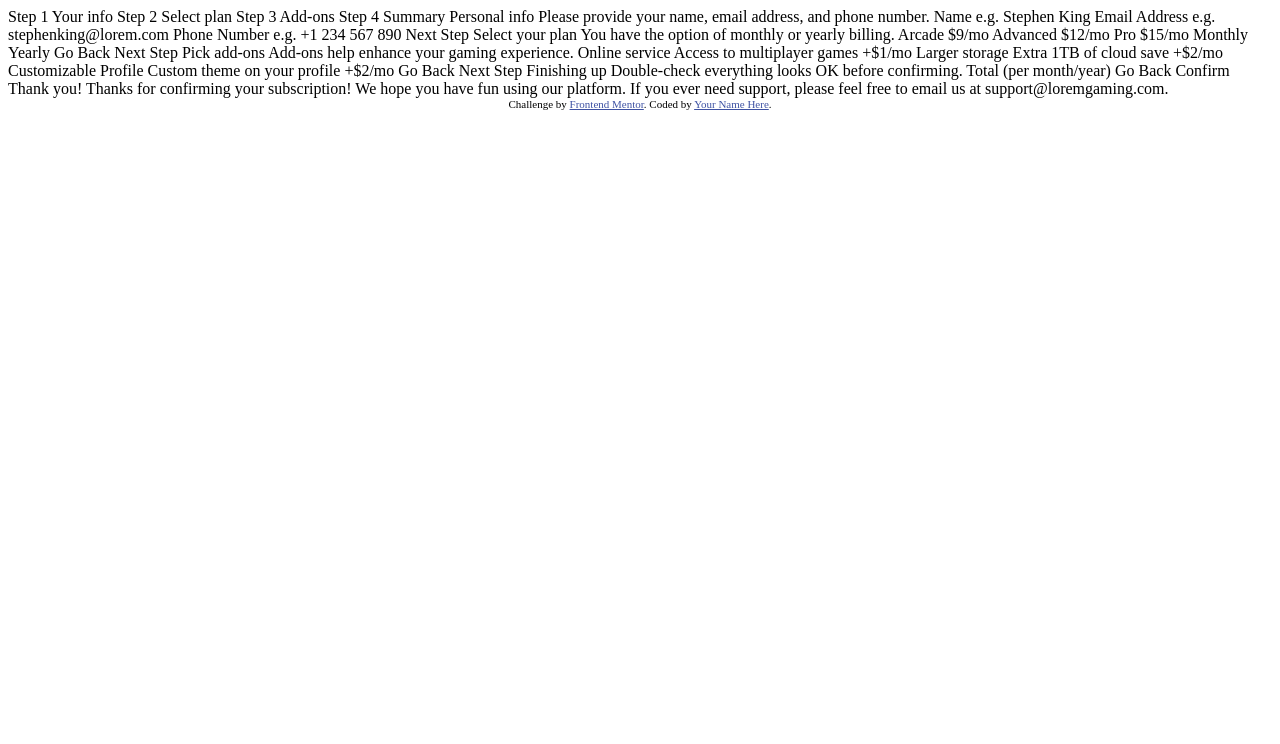
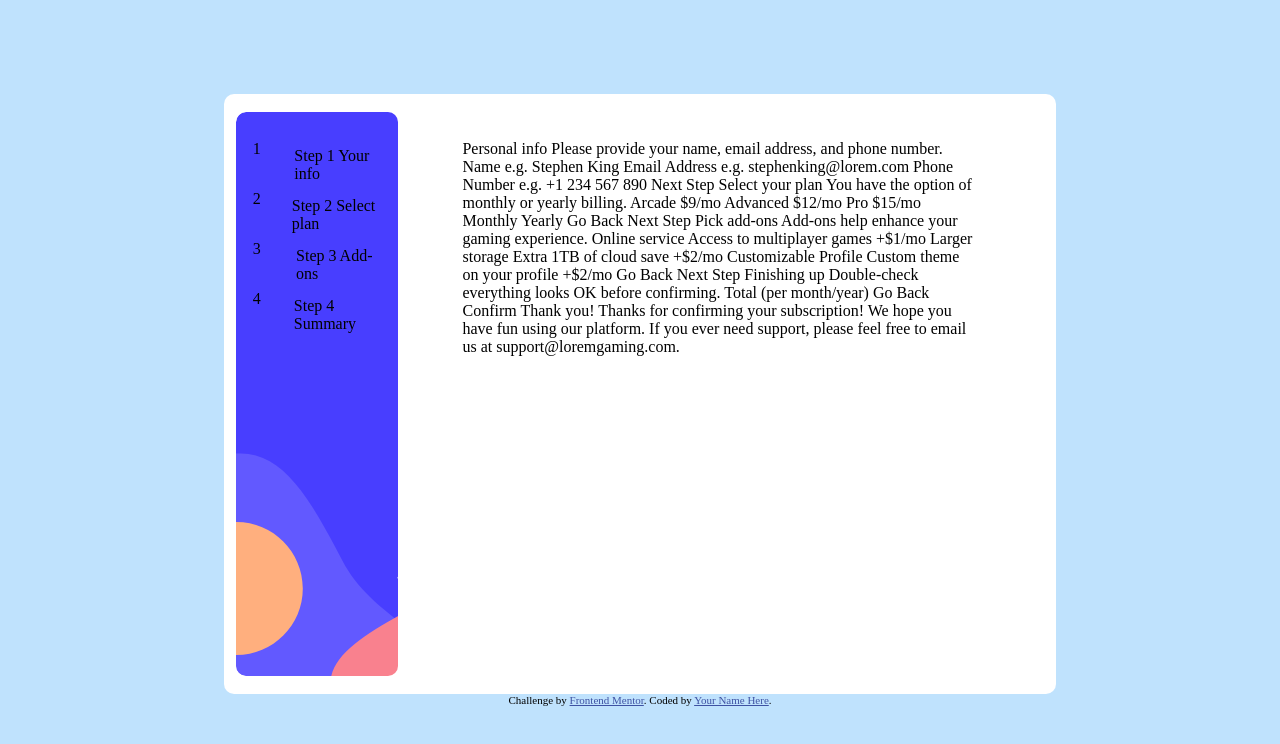
Before and after one commit to laerteMancio/Multi-step-form, a plain HTML site: page index.html in a window 1280 px wide. Drawn offline with Linux system fonts and the light colour scheme.

Commit message:
Estrutura principal criada

```diff
--- a/index.html
+++ b/index.html
@@ -1,35 +1,73 @@
 <!DOCTYPE html>
 <html lang="en">
+
 <head>
   <meta charset="UTF-8">
-  <meta name="viewport" content="width=device-width, initial-scale=1.0"> <!-- displays site properly based on user's device -->
+  <meta name="viewport" content="width=device-width, initial-scale=1.0">
+  <!-- displays site properly based on user's device -->
 
   <link rel="icon" type="image/png" sizes="32x32" href="./assets/images/favicon-32x32.png">
 
   <title>Frontend Mentor | Multi-step form</title>
 
-  <!-- Feel free to remove these styles or customise in your own stylesheet 👍 -->
-  <style>
-    .attribution { font-size: 11px; text-align: center; }
-    .attribution a { color: hsl(228, 45%, 44%); }
-  </style>
+  <link rel="stylesheet" href="./style.css">
+
+
 </head>
+
 <body>
 
+  <div class="container">
+    <div class="conteudo">
+      <div class="conteudo2">
         <!-- Sidebar start -->
 
+        <div class="lateral">
+          <div class="conteudo-lateral">
+            <div class="caixas-esq">
+              <div class="passos">
+                1
+              </div>
+              <div class="conteudo-passos">
                 Step 1
                 Your info
+              </div>
+            </div>
 
+            <div class="caixas-esq">
+              <div class="passos">
+                2
+              </div>
+              <div class="conteudo-passos">
                 Step 2
                 Select plan
+              </div>
+            </div>
 
+            <div class="caixas-esq">
+              <div class="passos">
+                3
+              </div>
+              <div class="conteudo-passos">
                 Step 3
                 Add-ons
+              </div>
+            </div>
 
+            <div class="caixas-esq">
+              <div class="passos">
+                4
+              </div>
+              <div class="conteudo-passos">
                 Step 4
                 Summary
+              </div>
+            </div>
+          </div>
+        </div>
 
+        <div class="direita">
+          <div class="conteudo-direita">
               <!-- Sidebar end -->
 
           <!-- Step 1 start -->
@@ -117,10 +155,23 @@
           to email us at support@loremgaming.com.
 
           <!-- Step 5 end -->
+          </div>
+        </div>
+
+
+
+      </div>
+    </div>
 
     <div class="attribution">
       Challenge by <a href="https://www.frontendmentor.io?ref=challenge" target="_blank">Frontend Mentor</a>.
       Coded by <a href="#">Your Name Here</a>.
     </div>
+  </div>
+
+
+
+  <script src="./script.js"></script>
 </body>
+
 </html>
--- /dev/null
+++ b/style.css
@@ -0,0 +1,129 @@
+.attribution { font-size: 11px; text-align: center; }
+.attribution a { color: hsl(228, 45%, 44%); }
+
+body {
+    background-color: hsl(0, 0%, 100%);
+
+    margin: 0;
+    padding: 0;
+
+    background-color:hsl(206, 94%, 87%)
+
+}
+
+
+
+.container{
+    display: flex;
+    flex-direction: column;
+    justify-content: center;
+    align-items: center;
+
+    width: 100%;
+    height: 100vh;
+
+}
+
+.conteudo{
+    display: flex;
+    flex-direction: row;
+    justify-content: center;
+    align-items: center;
+
+    width: 65%;
+    height: 75%;
+
+    border-radius: 10px;
+
+    background-color:  hsl(0, 0%, 100%)
+}
+
+.conteudo2{
+    display: flex;
+    flex-direction: row;
+    justify-content: center;
+    align-items: center;
+
+    width: 97%;
+    height: 94%;
+
+
+
+    border-radius: 10px;
+}
+
+.lateral{
+    display: flex;
+    flex-direction: column;
+    justify-content: center;
+    align-items: center;
+
+    width: 20%;
+    height: 100%;
+
+
+    background-image: url('./assets/images/bg-sidebar-desktop.svg');
+    background-repeat: no-repeat;
+    background-size: cover;
+
+    border-radius: 10px;
+
+
+}
+
+.conteudo-lateral{
+    display: flex;
+    flex-direction: column;
+    justify-content: start;
+    align-items: center;
+
+    width: 80%;
+    height: 90%;
+}
+
+.direita{
+    display: flex;
+    flex-direction: column;
+    justify-content: center;
+    align-items: center;
+
+    width: 80%;
+    height: 100%;
+
+
+
+}
+
+.conteudo-direita{
+    display: flex;
+    flex-direction: column;
+    justify-content: start;
+    align-items: center;
+
+    width: 80%;
+    height: 90%;
+}
+
+.caixas-esq{
+    display: flex;
+    flex-direction: row;
+    justify-content: center;
+    align-items: center;
+}
+
+.passos{
+    width: 50px;
+    height: 50px;
+    border-radius: 50%;
+}
+
+.conteudo-passos{
+    display: flex;
+    flex-direction: column;
+    justify-content: center;
+    align-items: center;
+
+
+
+
+}
```
Also changed, not shown: script.js (added). Lines whose indentation alone changed are shown as unchanged.
